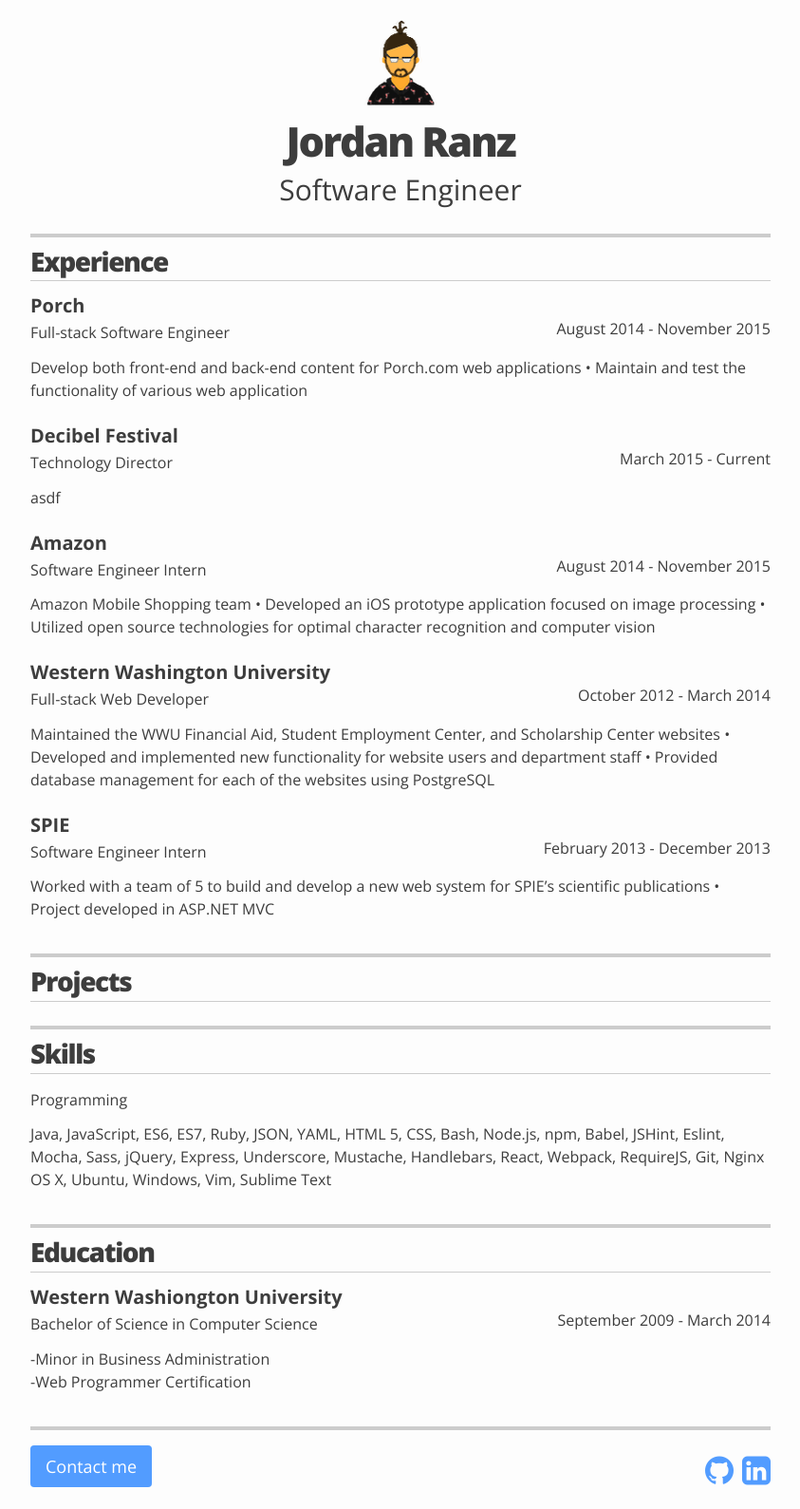
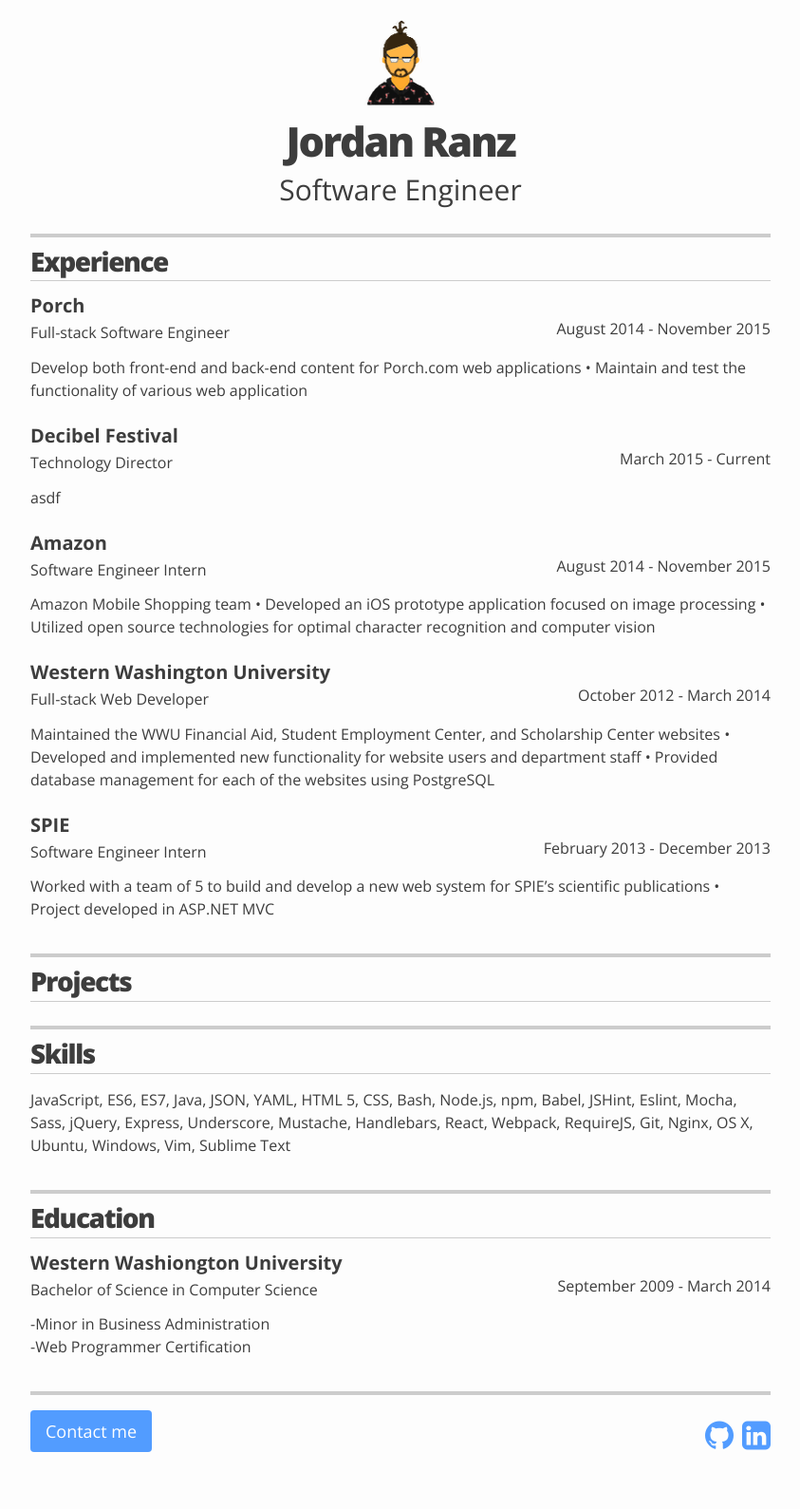
Before and after one commit to jordanranz/jordanranz.github.io, a Jekyll site: the page built from index.html, in a window 1280 px wide. Shown: the whole page at 95% size, without its empty margins (218-1061 px from the left). Built offline with Jekyll 4.4.1, drawn with Linux system fonts in a browser that asks for light colours; nearby versions of some CDN libraries; after the commit the page ends 1553 px from its top, so only the background shows below that.

Commit message:
Refactor skills section

```diff
--- a/_includes/skills.html
+++ b/_includes/skills.html
@@ -2,15 +2,8 @@
 	<h2 class="section-header">Skills</h2>
 
 	<div class="content-entry">
-		<h4 class="entry-subheader">Programming</h4>
 		<div>
-			Java,
-
-			JavaScript, ES6, ES7, Ruby, JSON, YAML, HTML 5, CSS, Bash, Node.js, npm, Babel, JSHint, Eslint, Mocha, Sass, jQuery, Express, Underscore, Mustache, Handlebars, React, Webpack, RequireJS, Git, Nginx
-
-			OS X, Ubuntu, Windows,
-
-			Vim, Sublime Text
+			JavaScript, ES6, ES7, Java, JSON, YAML, HTML 5, CSS, Bash, Node.js, npm, Babel, JSHint, Eslint, Mocha, Sass, jQuery, Express, Underscore, Mustache, Handlebars, React, Webpack, RequireJS, Git, Nginx, OS X, Ubuntu, Windows, Vim, Sublime Text
 		</div>
 	</div>
 </section>
```
